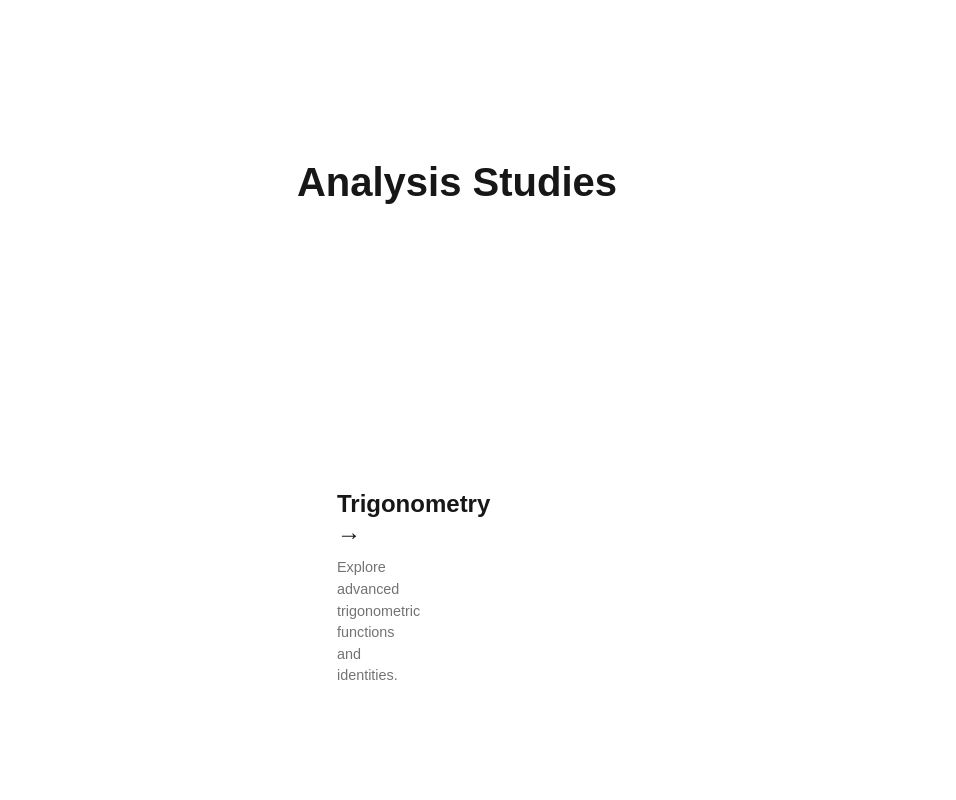
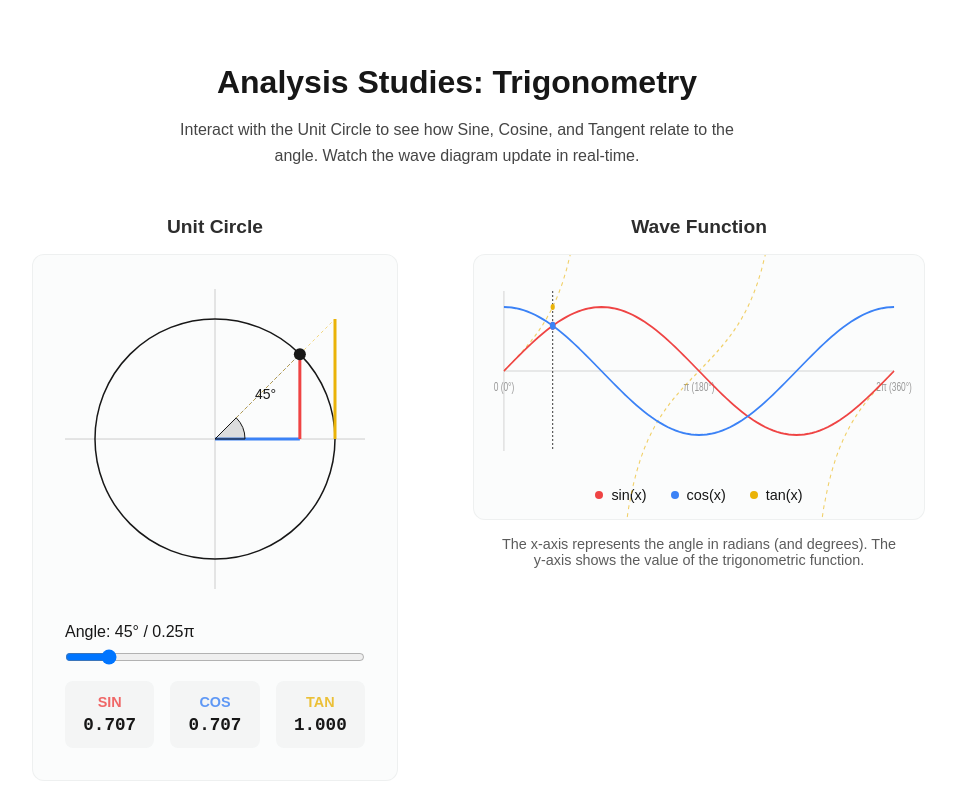
Before and after one commit to aimszai/ANAF, a Next.js app: page / in a window 1280 px wide. Shown: the top 800 px of the page, without its empty margins (183-1139 px from the left). Built offline with nearby package versions, Linux system fonts and the light colour scheme.

Commit message:
Move to Home page and enhance arc

```diff
--- a/src/app/page.tsx
+++ b/src/app/page.tsx
@@ -1,22 +1,76 @@
-import Image from 'next/image';
-import styles from './page.module.css';
-import Card from '@/components/Card';
+"use client";
+
+import { useState } from 'react';
+import UnitCircle from '@/components/UnitCircle';
+import WaveDiagram from '@/components/WaveDiagram';
 
 export default function Home() {
+  const [angle, setAngle] = useState(Math.PI / 4);
+
   return (
-    <main className={styles.main}>
-      <div className={styles.center}>
-        <h1 style={{ fontSize: '2.5rem', marginBottom: '2rem' }}>Analysis Studies</h1>
+    <div style={{
+      padding: '4rem 2rem',
+      maxWidth: '1000px',
+      margin: '0 auto',
+      display: 'flex',
+      flexDirection: 'column',
+      gap: '3rem'
+    }}>
+      <div style={{ textAlign: 'center' }}>
+        <h1 style={{ marginBottom: '1rem' }}>Analysis Studies: Trigonometry</h1>
+        <p style={{ opacity: 0.8, lineHeight: 1.6, maxWidth: '600px', margin: '0 auto' }}>
+          Interact with the Unit Circle to see how Sine, Cosine, and Tangent relate to the angle.
+          Watch the wave diagram update in real-time.
+        </p>
       </div>
 
-      <div className={styles.grid}>
-        <Card
-          title="Trigonometry"
-          description="Explore advanced trigonometric functions and identities."
-          link="/trigonometry"
-        />
-        {/* Add more topics here */}
+      <div style={{
+        display: 'grid',
+        gridTemplateColumns: 'repeat(auto-fit, minmax(350px, 1fr))',
+        gap: '2rem',
+        alignItems: 'start'
+      }}>
+        {/* Unit Circle Section */}
+        <div style={{ display: 'flex', flexDirection: 'column', gap: '1rem', alignItems: 'center' }}>
+          <h2 style={{ fontSize: '1.2rem', opacity: 0.9 }}>Unit Circle</h2>
+          <UnitCircle angle={angle} onAngleChange={setAngle} />
+        </div>
+
+        {/* Wave Diagram Section */}
+        <div style={{ display: 'flex', flexDirection: 'column', gap: '1rem', alignItems: 'center' }}>
+          <h2 style={{ fontSize: '1.2rem', opacity: 0.9 }}>Wave Function</h2>
+          <div style={{ width: '100%' }}>
+            <WaveDiagram angle={angle} />
+          </div>
+          <p style={{ fontSize: '0.9rem', opacity: 0.7, textAlign: 'center', maxWidth: '400px' }}>
+            The x-axis represents the angle in radians (and degrees). The y-axis shows the value of the trigonometric function.
+          </p>
+        </div>
       </div>
-    </main>
+
+      <div style={{
+        background: 'rgba(var(--foreground), 0.03)',
+        padding: '2rem',
+        borderRadius: '12px',
+        fontSize: '0.95rem',
+        lineHeight: '1.7'
+      }}>
+        <h3>Understanding the Connections</h3>
+        <div style={{ display: 'grid', gridTemplateColumns: 'repeat(auto-fit, minmax(250px, 1fr))', gap: '2rem', marginTop: '1rem' }}>
+          <div>
+            <strong style={{ color: '#ef4444', display: 'block', marginBottom: '0.5rem' }}>Sine (sin)</strong>
+            On the unit circle, it's the vertical height (y). On the graph, it starts at 0, peaks at 1 (90° / π/2), and returns to 0 at 180° (π).
+          </div>
+          <div>
+            <strong style={{ color: '#3b82f6', display: 'block', marginBottom: '0.5rem' }}>Cosine (cos)</strong>
+            On the unit circle, it's the horizontal distance (x). On the graph, it starts at 1, crosses 0 at 90° (π/2), and reaches -1 at 180° (π).
+          </div>
+          <div>
+            <strong style={{ color: '#eab308', display: 'block', marginBottom: '0.5rem' }}>Tangent (tan)</strong>
+            It represents the slope of the line. Undefined at 90° and 270° where the lines are vertical (asymptotes).
+          </div>
+        </div>
+      </div>
+    </div>
   );
 }
--- a/src/components/UnitCircle.tsx
+++ b/src/components/UnitCircle.tsx
@@ -157,8 +157,13 @@ export default function UnitCircle({ angle, onAngleChange }: UnitCircleProps) {
                     <circle cx={x} cy={y} r="6" fill="currentColor" cursor="pointer" />
 
                     {/* Angle Arc */}
-                    <path d={`M ${center + 20} ${center} A 20 20 0 ${angle > Math.PI ? 1 : 0} 0 ${center + 20 * Math.cos(angle)} ${center - 20 * Math.sin(angle)}`} fill="none" stroke="#999" />
-                    <text x={center + 30} y={center - 30} fontSize="14" fill="#666">{degrees}°</text>
+                    <path
+                        d={`M ${center} ${center} L ${center + 30} ${center} A 30 30 0 ${angle > Math.PI ? 1 : 0} 0 ${center + 30 * Math.cos(angle)} ${center - 30 * Math.sin(angle)} Z`}
+                        fill="rgba(100, 100, 100, 0.2)"
+                        stroke="currentColor"
+                        strokeWidth="1"
+                    />
+                    <text x={center + 40} y={center - 40} fontSize="14" fill="currentColor">{degrees}°</text>
 
                 </svg>
             </div>
```
Also changed, not shown: src/app/trigonometry/page.tsx (deleted, +0 -76 lines).
